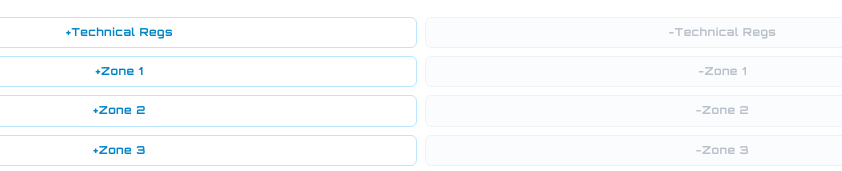
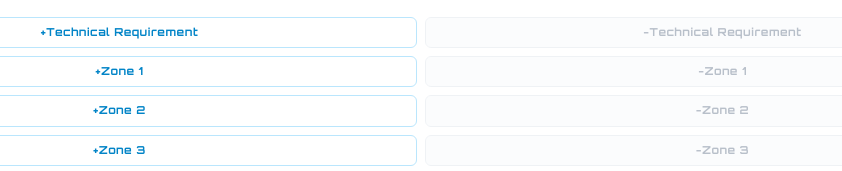
Before and after one commit to Hengpanharanith/scoreboard-robothink, a website: page blue-techbot.html in a window 1280 px wide. Shown: the part 268-439 px from the top of the page, 219-1061 px from the left. Drawn offline with nearby package versions, Linux system fonts and the light colour scheme; no server answers.

Commit message:
last update button red and blue tech bot

```diff
--- a/blue-techbot.html
+++ b/blue-techbot.html
@@ -398,10 +398,10 @@
         <div class="score-display" id="blueScore">0</div>
         <div class="score-buttons">
           <button class="score-btn add" onclick="adjustScore(5)">
-            <span class="btn-label">+Technical Regs</span>
+            <span class="btn-label">+Technical Requirement</span>
           </button>
           <button class="score-btn sub" onclick="adjustScore(-5)">
-            <span class="btn-label">−Technical Regs</span>
+            <span class="btn-label">−Technical Requirement</span>
           </button>
           <button class="score-btn add" onclick="adjustScore(10)">
             <span class="btn-label">+Zone 1</span>
```
Also changed, not shown: red-techbot.html (+2 -2 lines).
